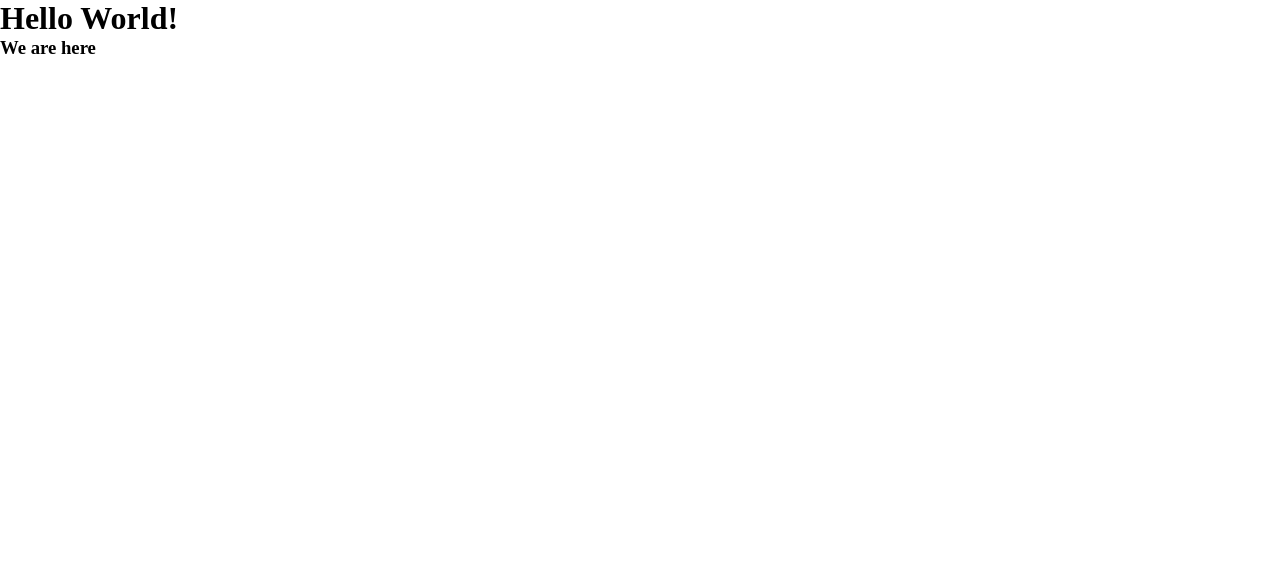
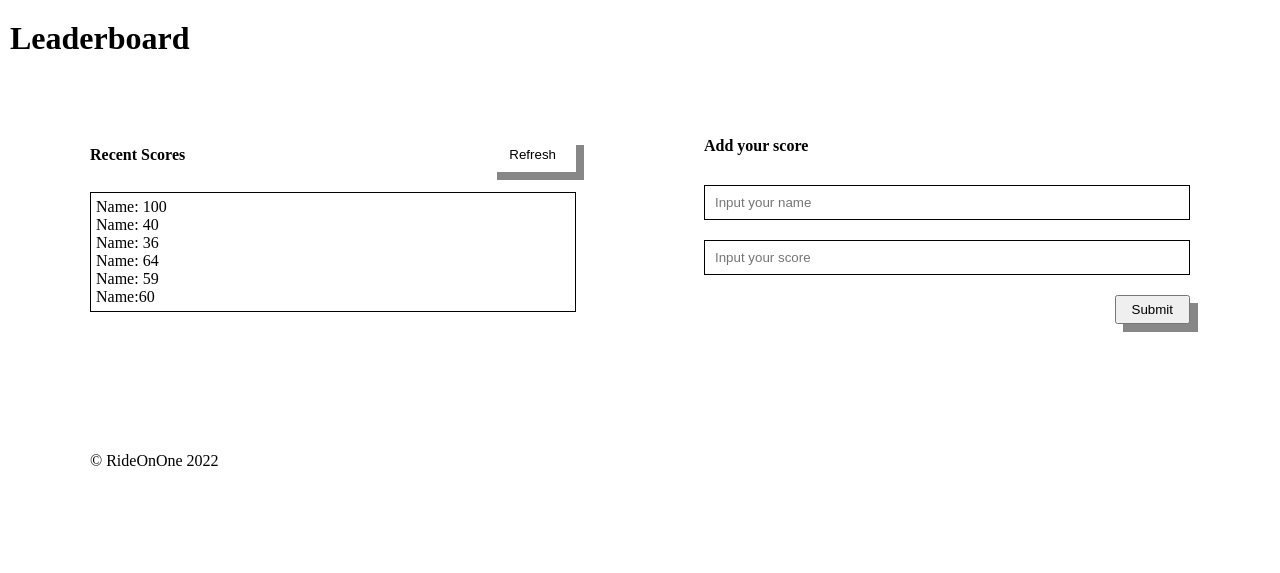
Before and after one commit to kendoriddy/Leaderboard, a website built with webpack: page src/index.html in a window 1280 px wide. Built offline with nearby package versions, Linux system fonts and the light colour scheme.

Commit message:
Set up html and basic styling

```diff
--- a/src/index.html
+++ b/src/index.html
@@ -1,13 +1,45 @@
 <!DOCTYPE html>
 <html lang="en">
-<head>
-    <meta charset="UTF-8">
-    <meta http-equiv="X-UA-Compatible" content="IE=edge">
-    <meta name="viewport" content="width=device-width, initial-scale=1.0">
+  <head>
+    <meta charset="UTF-8" />
+    <meta http-equiv="X-UA-Compatible" content="IE=edge" />
+    <meta name="viewport" content="width=device-width, initial-scale=1.0" />
     <title>Webpack Exercise</title>
-</head>
-<body>
-    <h1>Hello World!</h1>
-    <h3>We are here</h3>
-</body>
+  </head>
+  <body>
+    <div class="container">
+      <div class="logo">
+        <h1>Leaderboard</h1>
+      </div>
+      <main class="board-container">
+        <div class="board-body">
+          <div class="show-score">
+            <div class="pre-scores">
+              <h4>Recent Scores</h4>
+              <button type="reset">Refresh</button>
+            </div>
+            <div class="score-board">
+              <ul>
+                <li>Name: 100</li>
+                <li>Name: 40</li>
+                <li>Name: 36</li>
+                <li>Name: 64</li>
+                <li>Name: 59</li>
+                <li>Name:60</li>
+              </ul>
+            </div>
+          </div>
+          <div class="add-score">
+            <h4>Add your score</h4>
+            <form>
+              <input type="text" placeholder="Input your name" />
+              <input type="text" placeholder="Input your score" />
+              <button>Submit</button>
+            </form>
+          </div>
+          <footer><p>© RideOnOne 2022</p></footer>
+        </div>
+      </main>
+    </div>
+  </body>
 </html>
--- a/src/style.css
+++ b/src/style.css
@@ -3,3 +3,73 @@
   padding: 0;
   box-sizing: border-box;
 }
+
+ul {
+  list-style-type: none;
+}
+
+.container {
+  padding: 20px 10px;
+}
+
+.board-body {
+  display: grid;
+  grid-template-columns: 1fr 1fr;
+  padding: 80px;
+  gap: 10vw;
+}
+
+.pre-scores {
+  display: flex;
+  align-items: center;
+  justify-content: space-between;
+}
+
+.pre-scores button {
+  background-color: #fff;
+  padding: 10px 20px;
+  border: none;
+  box-shadow: 8px 8px 0px 0px rgba(0, 0, 0, 0.47);
+  -webkit-box-shadow: 8px 8px 0px 0px rgba(0, 0, 0, 0.47);
+  -moz-box-shadow: 8px 8px 0px 0px rgba(0, 0, 0, 0.47);
+}
+
+.score-board {
+  margin-top: 20px;
+  border: 1px solid #000;
+  padding: 5px;
+}
+
+input {
+  width: 100%;
+  height: 35px;
+  margin-bottom: 20px;
+  border: 1px solid #000;
+  outline: none;
+}
+
+input::placeholder {
+  padding-left: 10px;
+}
+
+form {
+  margin-top: 30px;
+}
+
+form button {
+  float: right;
+  padding: 5px 15px;
+  box-shadow: 8px 8px 0px 0px rgba(0, 0, 0, 0.47);
+  -webkit-box-shadow: 8px 8px 0px 0px rgba(0, 0, 0, 0.47);
+  -moz-box-shadow: 8px 8px 0px 0px rgba(0, 0, 0, 0.47);
+}
+
+.even {
+  background-color: #f2f2f2;
+  color: #2b2b2b;
+}
+
+.odd {
+  background-color: #2b2b2b;
+  color: #f2f2f2;
+}
```
